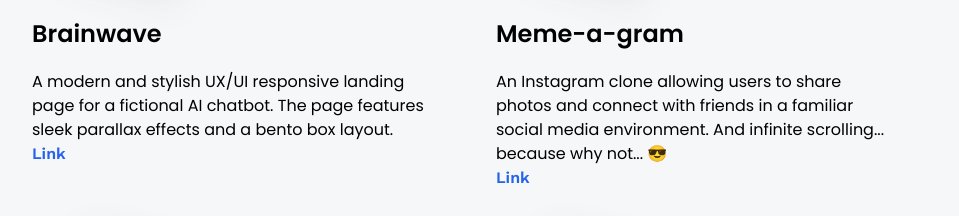
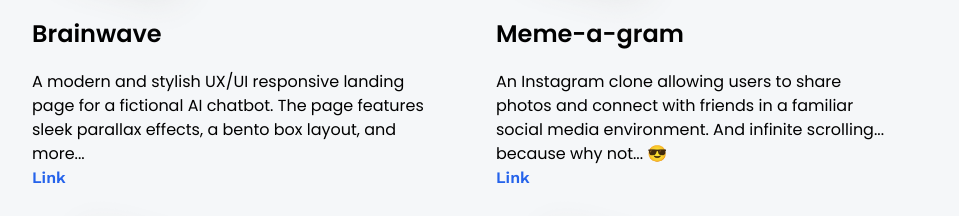
Before and after one commit to MannyUnchain3d/3d-portfolio, a React (Vite) app: page /projects in a window 1280 px wide. Shown: the part 518-734 px from the top of the page, without its empty margins (160-1119 px from the left). Built offline with nearby package versions, Linux system fonts and the light colour scheme.

Commit message:
copy added for brainwave

```diff
--- a/src/constants/index.js
+++ b/src/constants/index.js
@@ -232,7 +232,7 @@
     theme: "btn-back-blue",
     name: "Brainwave",
     description:
-      "A modern and stylish UX/UI responsive landing page for a fictional AI chatbot. The page features sleek parallax effects and a bento box layout.",
+      "A modern and stylish UX/UI responsive landing page for a fictional AI chatbot. The page features sleek parallax effects, a bento box layout, and more...",
     link: "https://brainwave.manny-teto.com/",
   },
   {
```
